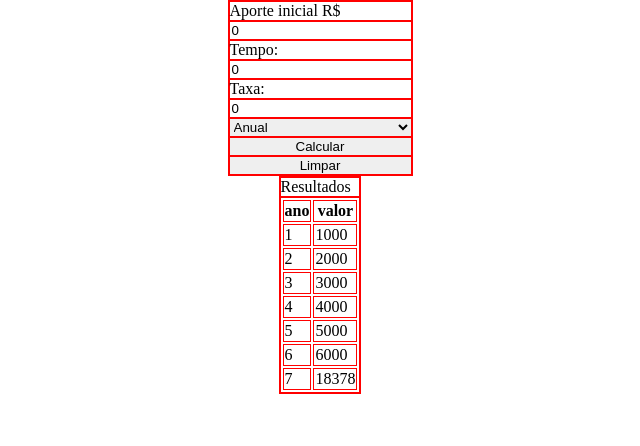
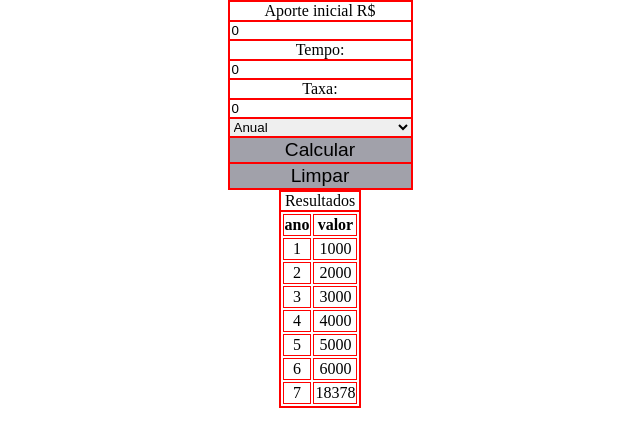
Before and after one commit to giovanniPepi/calculadoraJurosCompostos, a website built with webpack: page src/index.html in a window 1280 px wide. Shown: the whole page, without its empty margins (320-960 px from the left). Built offline with nearby package versions, Linux system fonts and the light colour scheme.

Commit message:
Update style

```diff
--- a/src/style.css
+++ b/src/style.css
@@ -3,15 +3,22 @@ body * {
 }
 :root {
 --smallPadding: .5rem;
+--zinc400: #A1A1AA;
+--fontSizeBigger: 1.2rem;
 }
 body {
   margin: 0;
   display: flex;
   flex-direction: column;
   align-items: center;
+  text-align: center;
 }
 .calcContainer {
   display:grid;
 }
 .resultContainer {
 }
+.calcButton, .resetBtn {
+  background: var(--zinc400);
+  font-size: var(--fontSizeBigger);
+}
```
